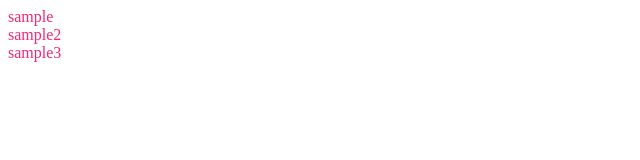
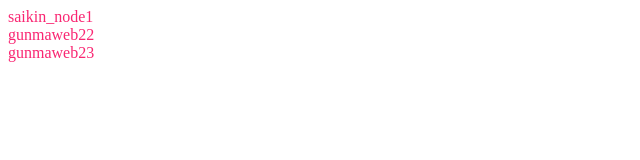
Before and after one commit to aceproject/slides, a plain HTML site: page index.html in a window 1280 px wide. Shown: the whole page, without its empty margins (0-640 px from the left). Drawn offline with Linux system fonts and the light colour scheme; a web font is replaced by a local one.

Commit message:
Added gunmweb23

```diff
--- a/index.html
+++ b/index.html
@@ -121,7 +121,7 @@
         if (query) {
             var slideshow = remark.create({sourceUrl: query});
         } else {
-            var slides = ['sample', 'sample2', 'sample3'];
+            var slides = ['saikin_node1', 'gunmaweb22', 'gunmaweb23'];
             for(var i = 0; i < slides.length; i++) {
                 var slide_link = '<a href="' + location.pathname + '?' + slides[i] + '.md">' + slides[i] + '</a><br />'
                 document.getElementById('main').innerHTML+= slide_link;
```
Also changed, not shown: images/gunmaweb23_1.png (added), images/gunmaweb23_2.png (added), 1 other file.
